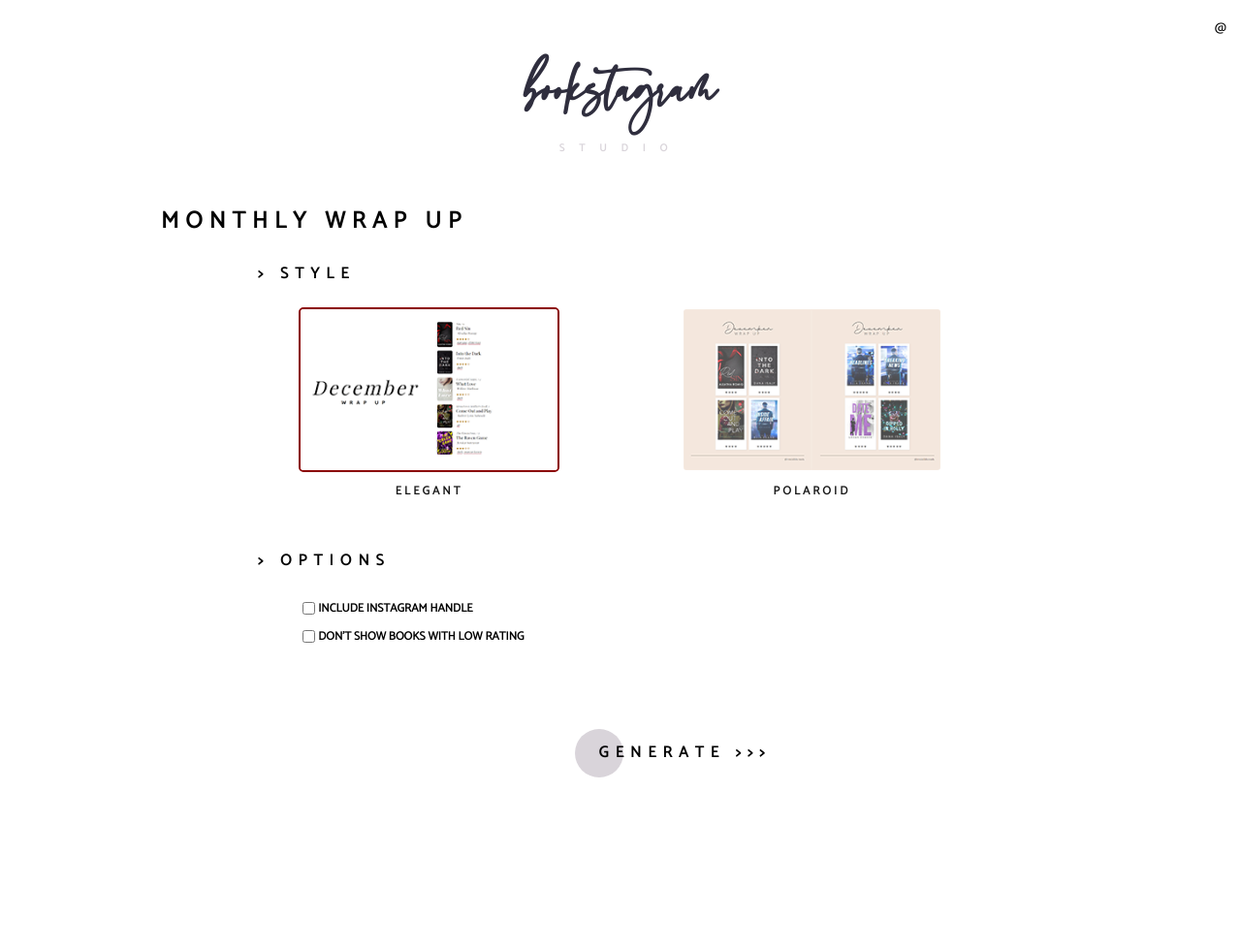
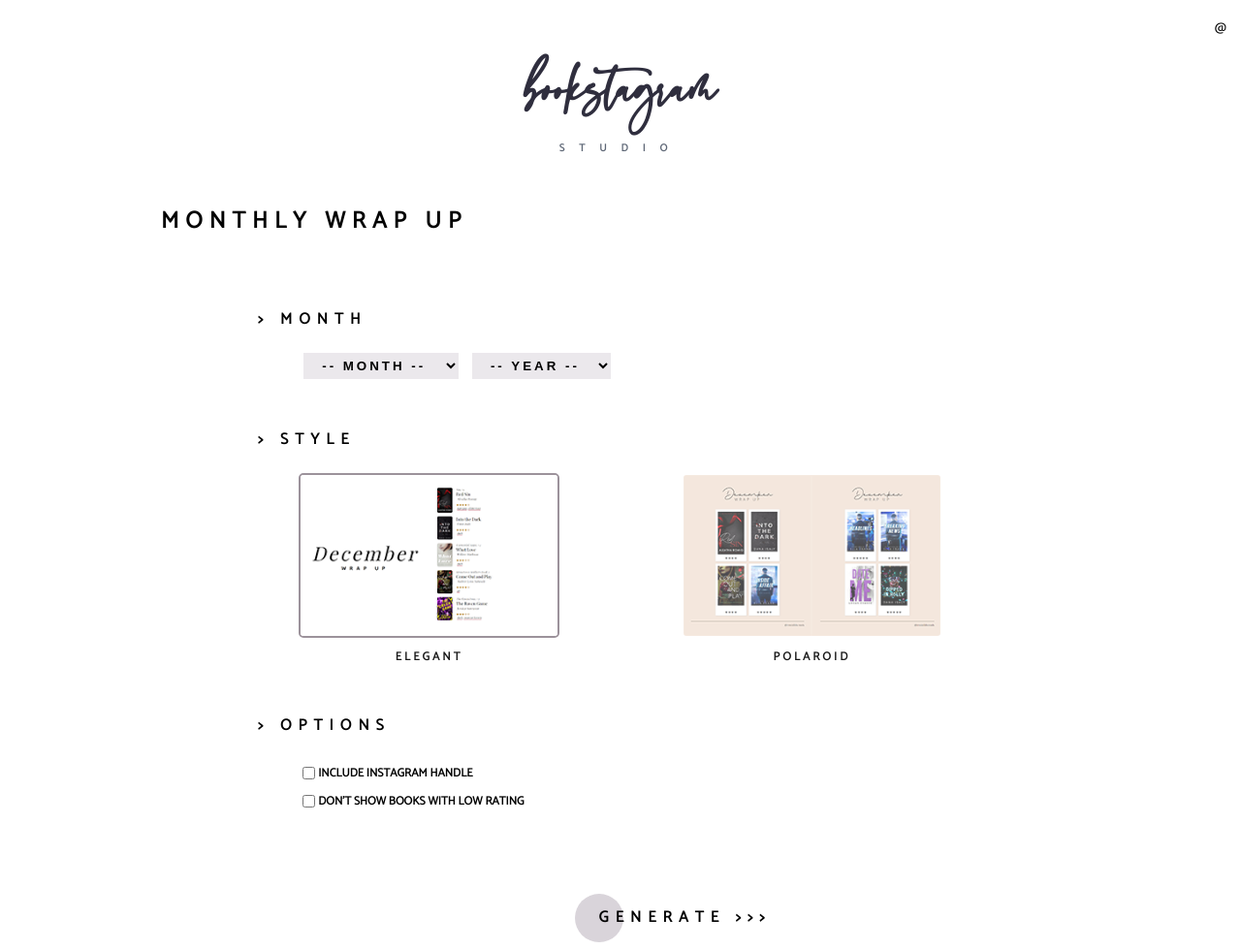
Before and after one commit to vkolova/ig-auto, a Flask app: page /monthly-wrap-up in a window 1280 px wide. Shown: the whole page at 97% size. Before the commit the page ends 802 px from the top, so only its background shows below. Run offline with Flask 2, Linux system fonts and the light colour scheme; the visitor is signed in with stand-in values (Sample User, id 1); parts of the project's set-up code (start-up, migrations or seed data) failed here and were passed over.

Commit message:
improvements

```diff
--- a/app.py
+++ b/app.py
@@ -54,15 +54,24 @@ def monthly_wrap_up():
 
 @app.route('/generate-monthly-wrap-up', methods=['get', 'post'])
 def generate_monthly_wrap_up():
+    data = request.json
+    year = int(data.get('year', '2022'))
+    month = int(data.get('month', 1))
+
+    gr = session['user']['goodreads']
+    ig = session['user']['instagram']
+
     build_html_page(
-        parse_monthly_books(build_gr_read_shelf_url(session['user']['goodreads']), 2022, 1, request.json.get('noLowRatings', False)),
-        2022,
-        1,
-        request.json.get('style', 'elegant'),
-        session['user']['instagram'],
-        request.json.get('showIGhandle', False)
+        parse_monthly_books(
+            build_gr_read_shelf_url(gr), year, month, data.get('noLowRatings', False)
+        ),
+        year,
+        month,
+        data.get('style', 'elegant'),
+        ig,
+        data.get('showIGhandle', False)
     )
-    return flask.jsonify(generate_screenshots(2022, 1, session['user']['instagram']))
+    return flask.jsonify(generate_screenshots(year, month, ig))
 
 
 @app.route('/downloads/<path:filename>', methods=['GET'])
--- a/static/base.css
+++ b/static/base.css
@@ -17,6 +17,10 @@
 
 html, body {
     font-family: 'Catamaran';
+}
+
+::selection {
+    background-color: rgba(156, 146, 155, 0.5);
 }
 
 .logo {
@@ -46,7 +50,7 @@ a {
     text-transform: uppercase;
     letter-spacing: 15px;
 
-    color: #d9d4da;
+    color: #5d6675;
 }
 
 .user-profile {
--- a/static/monthly-wrap-up.css
+++ b/static/monthly-wrap-up.css
@@ -1,3 +1,8 @@
+.dates {
+    width: 100%;
+    padding: 0 15%;
+}
+
 .styles {
     width: 100%;
     padding: 0 15%;
@@ -31,7 +36,7 @@ label > input[type="radio"] {
 }
 
 label > input:checked + .thumb {
-    border: 2px solid darkred;
+    border: 2px solid #9c929b;
     opacity: 1;
 }
 
@@ -83,3 +88,30 @@ article h4 {
 h5 {
     text-align: center;
 }
+
+select {
+    padding: 5px 15px;
+    margin: 0 5px;
+    font-weight: bold;
+    text-transform: uppercase;
+    letter-spacing: 3px;
+    background-color: rgba(216, 209, 217, 0.5);
+    border: none;
+
+    transition: ease-in-out all 0.3s;
+}
+
+select:hover {
+    color: #9d919b;
+}
+
+select:focus-visible {
+    outline: none;
+}
+
+option {
+    font-weight: bold;
+    text-transform: uppercase;
+    letter-spacing: 3px;
+    font-size: 12px;
+}
--- a/static/monthly-wrap-up.js
+++ b/static/monthly-wrap-up.js
@@ -1,7 +1,9 @@
 function submit () {
     const style = document.querySelector('input[name="style"]:checked').value;
     const showIGhandle = document.querySelector('input[name="ig-handle"]').checked;
-    const noLowRatings = document.querySelector('input[name="no-low-rating"]').checked
+    const noLowRatings = document.querySelector('input[name="no-low-rating"]').checked;
+    const year = document.querySelector('#year').value;
+    const month = document.querySelector('#month').value;
 
     document.querySelector('article').style.display = 'none';
     document.querySelector('#loading').style.display = 'block';
@@ -9,7 +11,9 @@ function submit () {
     axios.post('/generate-monthly-wrap-up', {
         style,
         showIGhandle,
-        noLowRatings
+        noLowRatings,
+        year,
+        month
     })
         .then(function ({ data }) {
             data.forEach(url => {
--- a/templates/monthly-wrap-up.html
+++ b/templates/monthly-wrap-up.html
@@ -11,6 +11,35 @@
 {% block content %}
 <article class="monthly-wrap-up page">
     <h2>monthly wrap up</h2>
+
+    <br>
+
+    <h4>> month</h4>
+    <div class="dates">
+        <select id="month">
+            <option value="hide">-- Month --</option>
+            <option value="1">January</option>
+            <option value="2">February</option>
+            <option value="3">March</option>
+            <option value="4">April</option>
+            <option value="5">May</option>
+            <option value="6">June</option>
+            <option value="7">July</option>
+            <option value="8">August</option>
+            <option value="9">September</option>
+            <option value="10">October</option>
+            <option value="11">November</option>
+            <option value="12">December</option>
+        </select>
+
+        <select id="year">
+            <option value="hide">-- Year --</option>
+            <option value="2022">2022</option>
+            <option value="2021">2021</option>
+        </select>
+    </div>
+
+    <br>
 
     <h4>> style</h4>
     <div class="styles">
--- a/utils.py
+++ b/utils.py
@@ -145,8 +145,7 @@ def generate_screenshots(year, month, instagram):
         driver = webdriver.Chrome(executable_path=os.environ.get("CHROMEDRIVER_PATH"), options=options)
     else:
         driver = webdriver.Chrome(options=options)
-    print('\n\n\n\n', (Path.cwd() / f'wrap-ups/{instagram}-{year}-{month}.html').as_posix())
-    driver.get((Path.cwd() / f'wrap-ups/{instagram}-{year}-{month}.html').as_posix(), '\n\n\n\n')
+    driver.get((Path.cwd() / f'wrap-ups/{instagram}-{year}-{month}.html').as_posix())
     driver.set_window_size(1920, 1080)
     driver.fullscreen_window()
     time.sleep(2)
```
